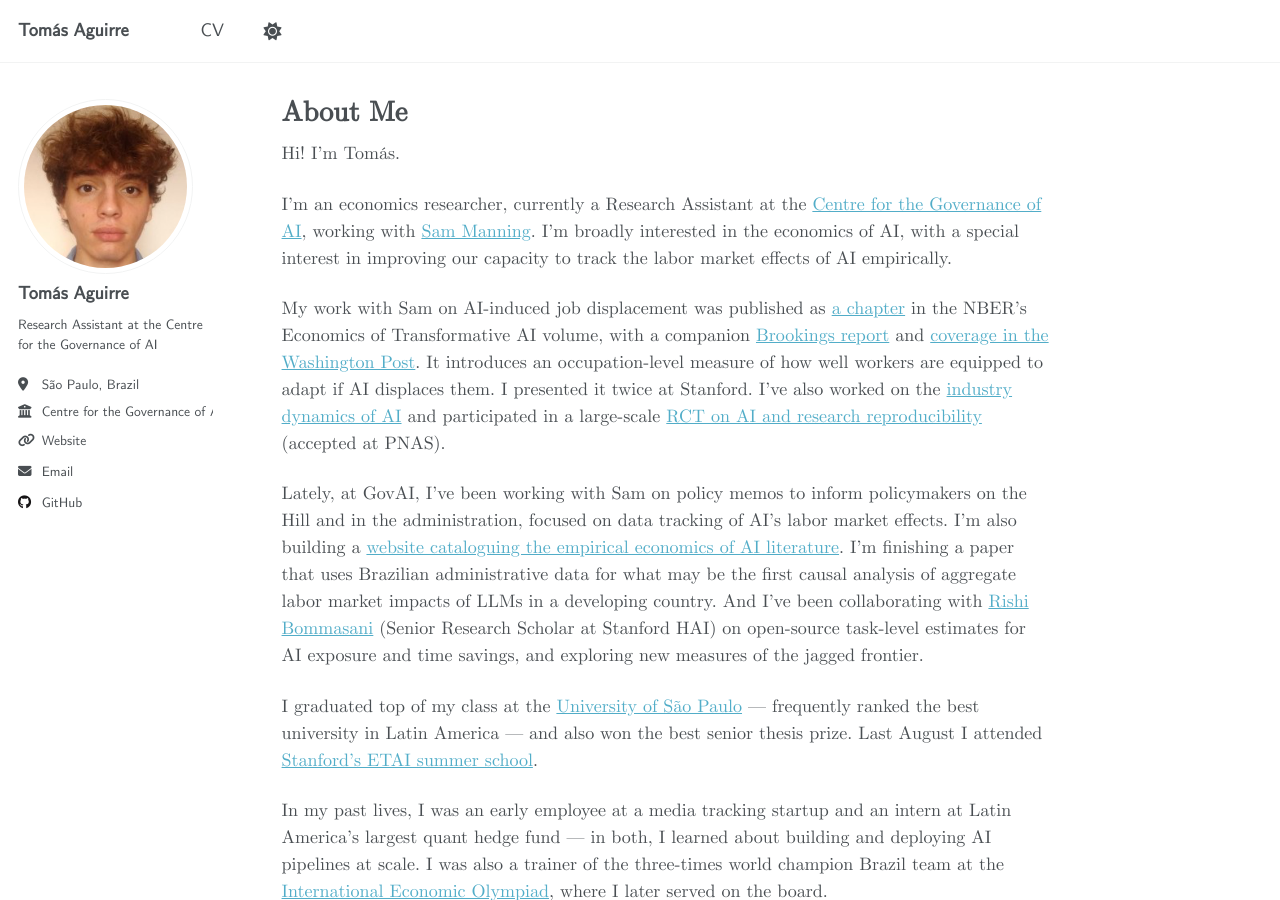
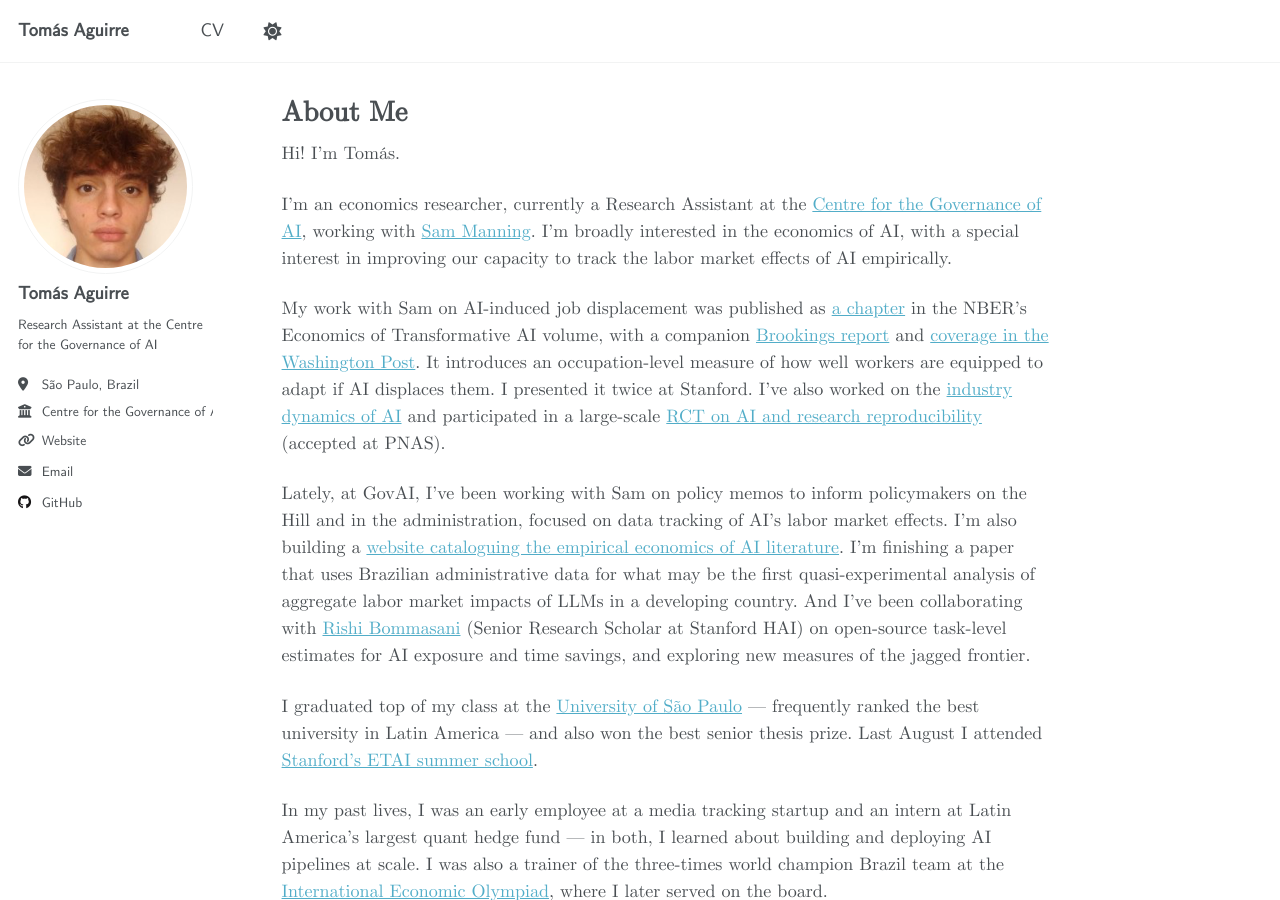
Before and after one commit to t6aguirre/t6aguirre.github.io, a Jekyll site: the page built from _pages/about.md, in a window 1280 px wide and 900 px high. Built offline with Jekyll 4.4.1, drawn with Linux system fonts in a browser that asks for light colours.

Commit message:
Replace causal with quasi-experimental

```diff
--- a/_pages/about.md
+++ b/_pages/about.md
@@ -12,7 +12,7 @@ I'm an economics researcher, currently a Research Assistant at the [Centre for t
 
 My work with Sam on AI-induced job displacement was published as [a chapter](https://www.nber.org/papers/w34705) in the NBER's Economics of Transformative AI volume, with a companion [Brookings report](https://www.brookings.edu/articles/measuring-us-workers-capacity-to-adapt-to-ai-driven-job-displacement/) and [coverage in the Washington Post](https://www.washingtonpost.com/technology/interactive/2026/jobs-most-affected-ai-automation/). It introduces an occupation-level measure of how well workers are equipped to adapt if AI displaces them. I presented it twice at Stanford. I've also worked on the [industry dynamics of AI](https://arxiv.org/abs/2406.01722) and participated in a large-scale [RCT on AI and research reproducibility](https://papers.ssrn.com/sol3/papers.cfm?abstract_id=5118632) (accepted at PNAS).
 
-Lately, at GovAI, I've been working with Sam on policy memos to inform policymakers on the Hill and in the administration, focused on data tracking of AI's labor market effects. I'm also building a [website cataloguing the empirical economics of AI literature](https://empirical-economics-of-ai.vercel.app/). I'm finishing a paper that uses Brazilian administrative data for what may be the first causal analysis of aggregate labor market impacts of LLMs in a developing country. And I've been collaborating with [Rishi Bommasani](https://rishibommasani.github.io/) (Senior Research Scholar at Stanford HAI) on open-source task-level estimates for AI exposure and time savings, and exploring new measures of the jagged frontier.
+Lately, at GovAI, I've been working with Sam on policy memos to inform policymakers on the Hill and in the administration, focused on data tracking of AI's labor market effects. I'm also building a [website cataloguing the empirical economics of AI literature](https://empirical-economics-of-ai.vercel.app/). I'm finishing a paper that uses Brazilian administrative data for what may be the first quasi-experimental analysis of aggregate labor market impacts of LLMs in a developing country. And I've been collaborating with [Rishi Bommasani](https://rishibommasani.github.io/) (Senior Research Scholar at Stanford HAI) on open-source task-level estimates for AI exposure and time savings, and exploring new measures of the jagged frontier.
 
 I graduated top of my class at the [University of São Paulo](https://www5.usp.br/english/) — frequently ranked the best university in Latin America — and also won the best senior thesis prize. Last August I attended [Stanford's ETAI summer school](https://etai.stanford.edu/).
 
```
